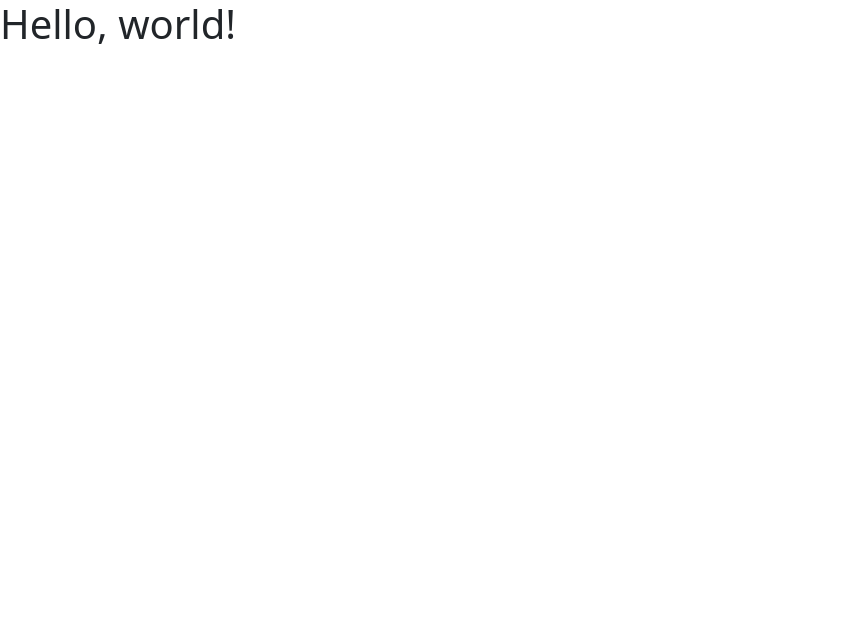
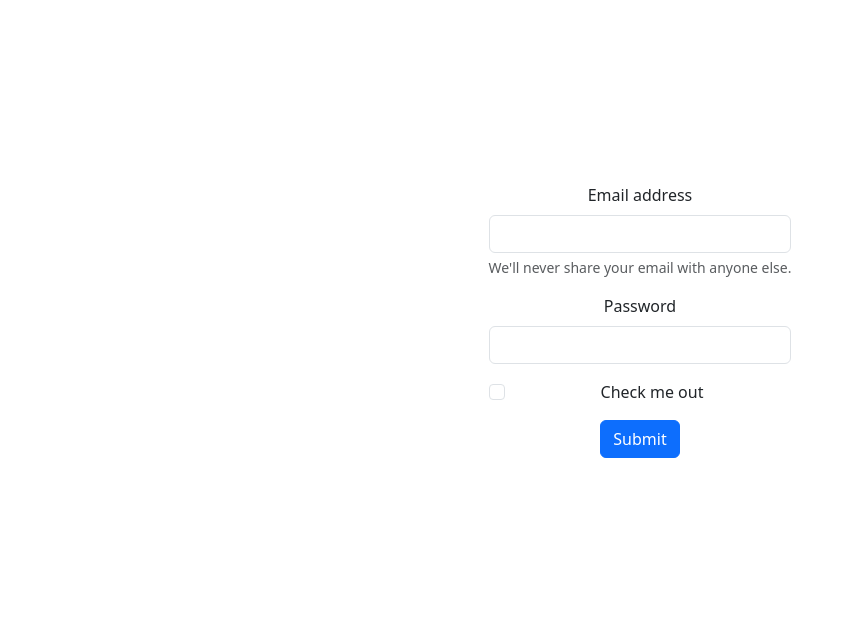
Before and after one commit to Seba-Solar/https-Hurima, a website: page login.html in a window 1280 px wide. Shown: the whole page, without its empty margins (0-851 px from the left). Drawn offline with nearby package versions, Linux system fonts and the light colour scheme.

Commit message:
Se creo login, se modifico el routing

```diff
--- a/login.html
+++ b/login.html
@@ -3,11 +3,41 @@
   <head>
     <meta charset="utf-8">
     <meta name="viewport" content="width=device-width, initial-scale=1">
-    <title>Bootstrap demo</title>
+    <title>Hurima Login</title>
     <link href="https://cdn.jsdelivr.net/npm/bootstrap@5.3.3/dist/css/bootstrap.min.css" rel="stylesheet" integrity="sha384-QWTKZyjpPEjISv5WaRU9OFeRpok6YctnYmDr5pNlyT2bRjXh0JMhjY6hW+ALEwIH" crossorigin="anonymous">
   </head>
+  <style>
+    /* Estilo personalizado para centrar el contenido horizontalmente */
+    .center-content {
+      display: flex;
+      justify-content: center;
+      align-items: center;
+      min-height: 80vh; /* Opcional: Centra verticalmente el contenido */
+    }
+  </style>
   <body>
-    <h1>Hello, world!</h1>
+    <div class="container-fluid text-center col-6 center-content">
+      <div class="row">
+        <div class="col align-self-center">
+          <form>
+            <div class="mb-3">
+              <label for="exampleInputEmail1" class="form-label">Email address</label>
+              <input type="email" class="form-control" id="exampleInputEmail1" aria-describedby="emailHelp">
+              <div id="emailHelp" class="form-text">We'll never share your email with anyone else.</div>
+            </div>
+            <div class="mb-3">
+              <label for="exampleInputPassword1" class="form-label">Password</label>
+              <input type="password" class="form-control" id="exampleInputPassword1">
+            </div>
+            <div class="mb-3 form-check">
+              <input type="checkbox" class="form-check-input" id="exampleCheck1">
+              <label class="form-check-label" for="exampleCheck1">Check me out</label>
+            </div>
+            <button type="submit" class="btn btn-primary">Submit</button>
+          </form>
+        </div>
+      </div>
+    </div>
     <script src="https://cdn.jsdelivr.net/npm/bootstrap@5.3.3/dist/js/bootstrap.bundle.min.js" integrity="sha384-YvpcrYf0tY3lHB60NNkmXc5s9fDVZLESaAA55NDzOxhy9GkcIdslK1eN7N6jIeHz" crossorigin="anonymous"></script>
   </body>
 </html>
```
Also changed, not shown: app.js (+16 -6 lines), index.html (+1 -2 lines), README.md.
